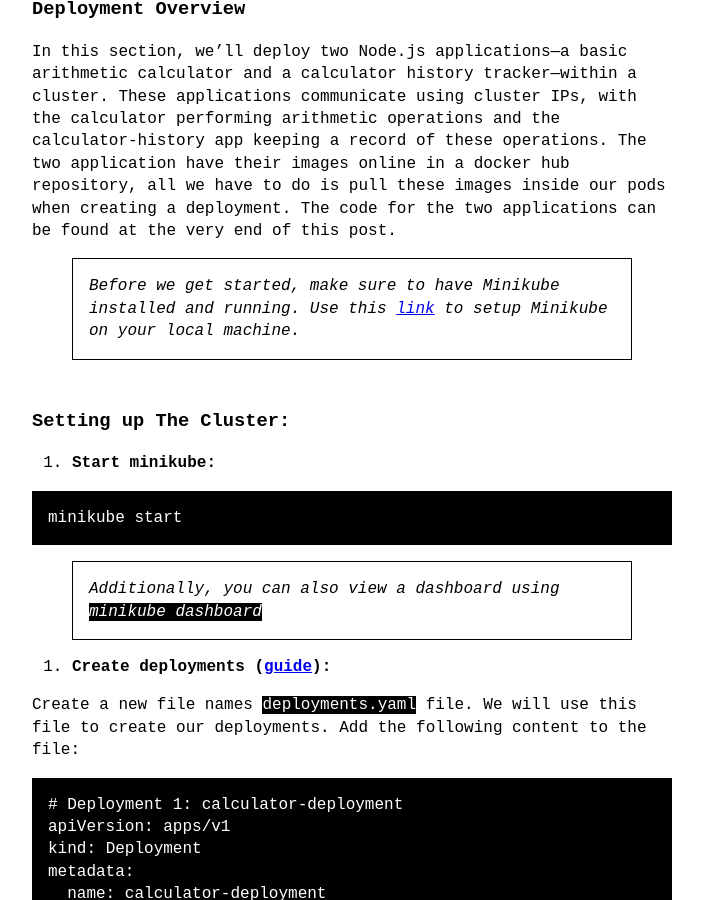
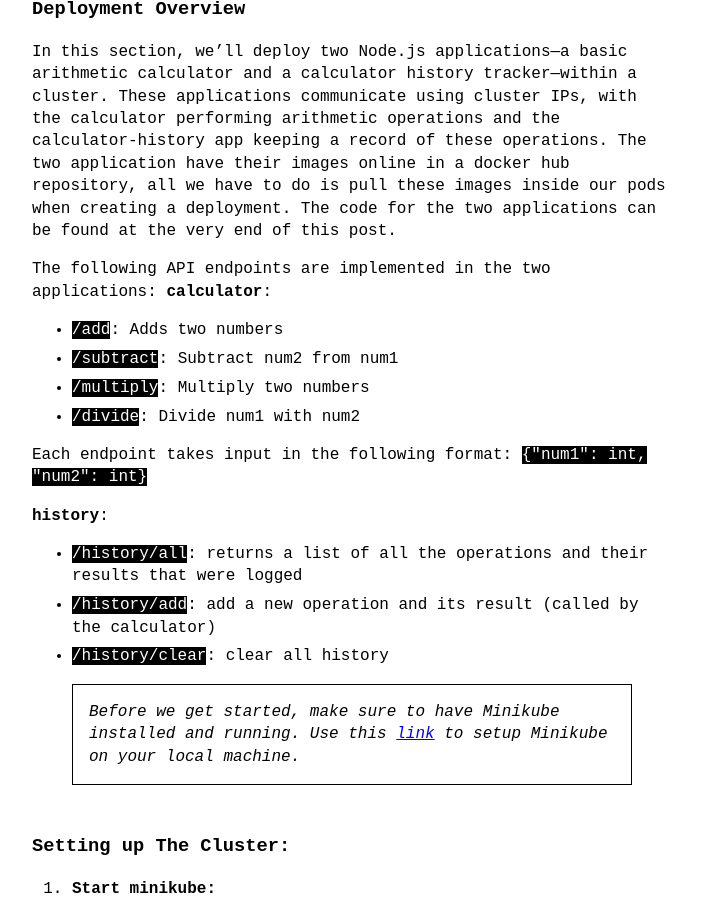
Before and after one commit to Raeein/cis3760-swe, a Jekyll site: the page built from blog/_posts/2023-10-30-[03]-understanding-kubernetes.md, in a window 1280 px wide and 900 px high, scrolled down 2154 px. Shown: the whole window, without its empty margins (288-991 px from the left). Built offline with Jekyll 4.4.1, drawn with Linux system fonts in a browser that asks for light colours.

Commit message:
Added api endpoint definitions

````diff
--- a/blog/_posts/2023-10-30-[03]-understanding-kubernetes.md
+++ b/blog/_posts/2023-10-30-[03]-understanding-kubernetes.md
@@ -41,6 +41,20 @@
 ### Deployment Overview
 
 In this section, we'll deploy two Node.js applications—a basic arithmetic calculator and a calculator history tracker—within a cluster. These applications communicate using cluster IPs, with the calculator performing arithmetic operations and the calculator-history app keeping a record of these operations. The two application have their images online in a docker hub repository, all we have to do is pull these images inside our pods when creating a deployment. The code for the two applications can be found at the very end of this post.
+
+The following API endpoints are implemented in the two applications:
+**calculator**:
+- ```/add```: Adds two numbers
+- ```/subtract```: Subtract num2 from num1
+- ```/multiply```: Multiply two numbers
+- ```/divide```: Divide num1 with num2
+
+Each endpoint takes input in the following format: ```{"num1": int, "num2": int}```
+
+**history**:
+- ```/history/all```: returns a list of all the operations and their results that were logged
+- ```/history/add```: add a new operation and its result (called by the calculator)
+- ```/history/clear```: clear all history
 
 > Before we get started, make sure to have Minikube installed and running. Use this [link](https://minikube.sigs.k8s.io/docs/start/) to setup Minikube on your local machine.
 
````
